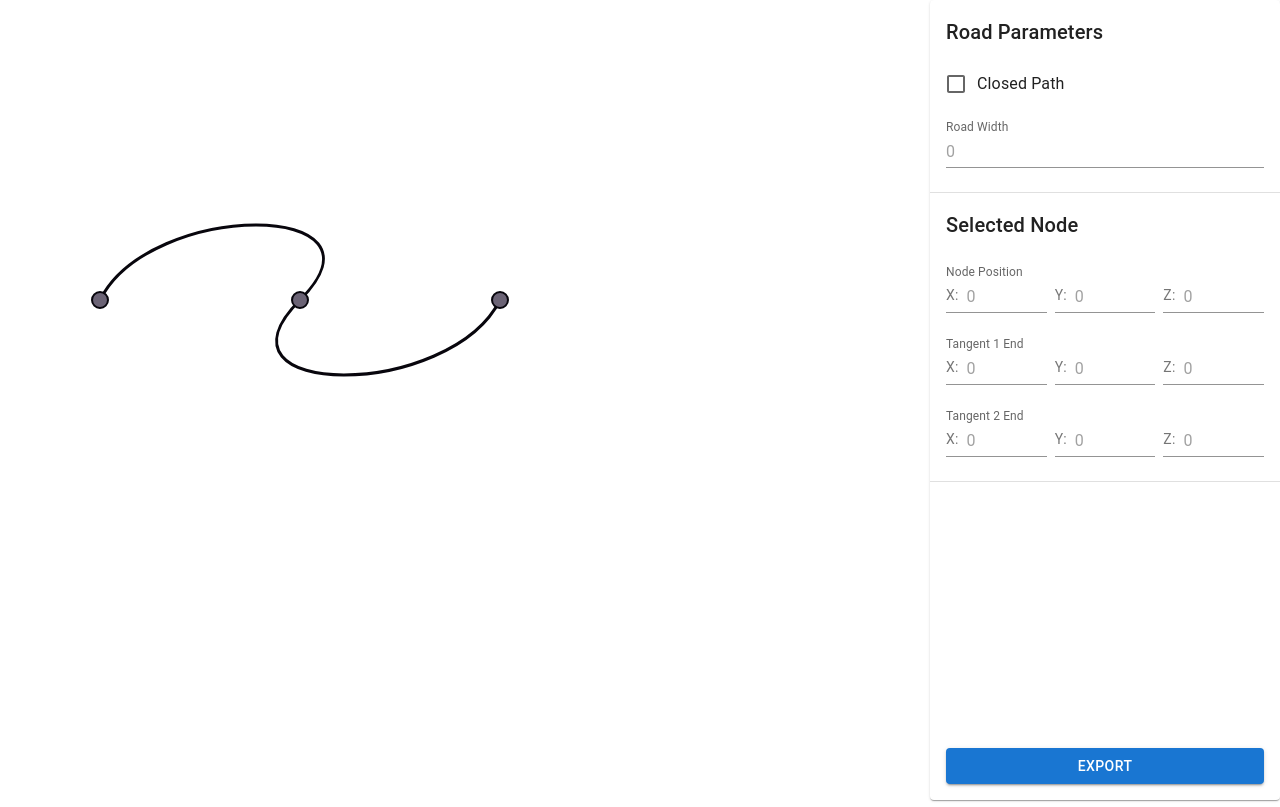
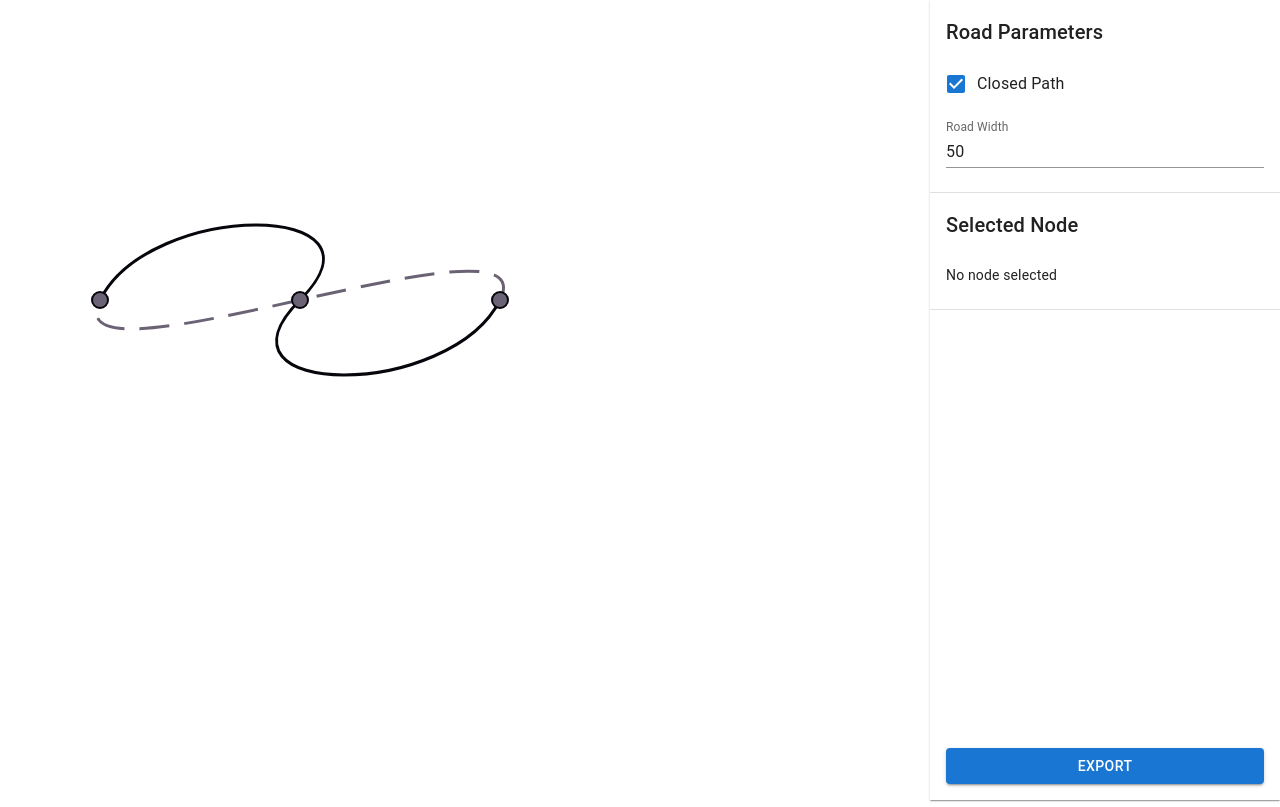
Before and after one commit to Artem-Litkovskyi/spline-road-generator, a React (Vite) app: page / in a window 1280 px wide. Built offline with nearby package versions, Linux system fonts and the light colour scheme.

Commit message:
Link right panel to values. Add path closing. Improve editor focus

```diff
--- a/src/App.tsx
+++ b/src/App.tsx
@@ -48,27 +48,31 @@ function App() {
 
     const [selectedNode, setSelectedNode] = useState<number | null>();
 
+    const [roadWidth, setRoadWidth] = useState<number>(50);
+    const [closedPath, setClosedPath] = useState<boolean>(true);
+
     return (
         <Box sx={{ display: 'flex', height: '100vh' }}>
-            <Paper
-                sx={{ flex: 1 }}
-                elevation={0}
-            >
+            <Box sx={{ flex: 1 }}>
                 <CurveEditor
                     nodes={nodes} updateNode={updateNode} addNode={addNode} removeNode={removeNode}
                     selectedNode={selectedNode} setSelectedNode={setSelectedNode}
+                    closedPath={closedPath}
                 />
-            </Paper>
+            </Box>
 
-            <Paper
-                sx={{ width: 350, display: 'flex', flexDirection: 'column' }}
-                elevation={1}
-            >
-                <RoadParamsSection />
+            <Paper sx={{ width: 350, display: 'flex', flexDirection: 'column' }} elevation={1} square>
+                <RoadParamsSection
+                    closedPath={closedPath} setClosedPath={setClosedPath}
+                    roadWidth={roadWidth} setRoadWidth={setRoadWidth}
+                />
 
                 <Divider />
 
-                <NodeParamsSection />
+                <NodeParamsSection
+                    node={selectedNode == null ? undefined : nodes[selectedNode]}
+                    setNode={selectedNode == null ? undefined : n => updateNode(selectedNode, _ => n)}
+                />
 
                 <Divider />
 
--- a/src/components/NodeParamsSection.tsx
+++ b/src/components/NodeParamsSection.tsx
@@ -1,17 +1,41 @@
 import { Typography } from '@mui/material';
 import { PanelSection } from './MuiWrappers.tsx';
-import { Vec3Input } from './inputs/Vec3Input.tsx';
+import { Vec2Input } from './inputs/Vec2Input.tsx';
+import { type CurveNode2, setCurveNodePosition2, setCurveNodeTangent2 } from '../geometry/curves2.ts';
 
-export function NodeParamsSection() {
+interface NodeParamsSectionProps {
+    node?: CurveNode2;
+    setNode?: (node: CurveNode2) => void;
+}
+
+export function NodeParamsSection({ node, setNode }: NodeParamsSectionProps) {
     return (
         <PanelSection>
             <Typography variant='h6'>Selected Node</Typography>
 
-            <Vec3Input label='Node Position' />
+            {node && setNode ? (
+                <>
+                    <Vec2Input
+                        label='Node Position'
+                        value={node.position}
+                        setValue={v => setNode(setCurveNodePosition2(node, v))}
+                    />
 
-            <Vec3Input label='Tangent 1 End' />
+                    <Vec2Input
+                        label='Tangent 1 End'
+                        value={node.tangentEnd1}
+                        setValue={v => setNode(setCurveNodeTangent2(node, 'tangentEnd1', v))}
+                    />
 
-            <Vec3Input label='Tangent 2 End' />
+                    <Vec2Input
+                        label='Tangent 2 End'
+                        value={node.tangentEnd2}
+                        setValue={v => setNode(setCurveNodeTangent2(node, 'tangentEnd2', v))}
+                    />
+                </>
+            ) : (
+                <Typography variant='body2'>No node selected</Typography>
+            )}
         </PanelSection>
     )
 }
--- a/src/components/RoadParamsSection.tsx
+++ b/src/components/RoadParamsSection.tsx
@@ -2,15 +2,25 @@ import { Checkbox, FormControlLabel, Typography } from '@mui/material';
 import { PanelSection } from './MuiWrappers.tsx';
 import { CustomInput } from './inputs/CustomInput.tsx';
 
-export function RoadParamsSection() {
+interface RoadParamsSectionProps {
+    closedPath: boolean,
+    setClosedPath: (value: boolean) => void,
+    roadWidth: number,
+    setRoadWidth: (value: number) => void,
+}
+
+export function RoadParamsSection(props: RoadParamsSectionProps) {
     return (
         <PanelSection>
             <Typography variant='h6'>Road Parameters</Typography>
 
             <FormControlLabel
+                label='Closed Path'
                 sx={{ p: 0 }}
-                control={<Checkbox />}
-                label='Closed Path'
+                control={<Checkbox
+                    checked={props.closedPath}
+                    onChange={(e) => props.setClosedPath(Boolean(e.target.checked))}
+                />}
             />
 
             <CustomInput
@@ -18,6 +28,8 @@ export function RoadParamsSection() {
                 type='number'
                 placeholder='0'
                 slotProps={{ htmlInput: { min: 1 } }}
+                value={props.roadWidth}
+                onChange={(e) => props.setRoadWidth(Number(e.target.value))}
             />
         </PanelSection>
     )
--- a/src/components/curveEditor/CurveEditor.tsx
+++ b/src/components/curveEditor/CurveEditor.tsx
@@ -1,4 +1,4 @@
-import React, { type Dispatch, type SetStateAction, useEffect, useRef } from 'react';
+import React, { type Dispatch, type SetStateAction } from 'react';
 import { createCurveNode2, type CurveNode2 } from '../../geometry/curves2.ts';
 import { CurvePath } from './CurvePath.tsx';
 import { useHandleDrag } from '../../hooks/useHandleDrag.ts';
@@ -15,11 +15,13 @@ interface CurveEditorProps {
     removeNode: (index: number) => void;
     selectedNode: number | null | undefined;
     setSelectedNode: Dispatch<SetStateAction<number | null | undefined>>;
+    closedPath: boolean;
 }
 
-export function CurveEditor({ nodes, updateNode, addNode, removeNode, selectedNode, setSelectedNode }: CurveEditorProps ) {
-    const svgRef = useRef<SVGSVGElement>(null);
-
+export function CurveEditor(
+    { nodes, updateNode, addNode, removeNode, selectedNode, setSelectedNode, closedPath }: CurveEditorProps
+) {
+    // Drag handling
     const { onHandleDragStart, onHandleDrag, onHandleDragEnd } = useHandleDrag();
 
     const onCanvasDragStart = (e: React.MouseEvent<SVGSVGElement>) => {
@@ -40,8 +42,8 @@ export function CurveEditor({ nodes, updateNode, addNode, removeNode, selectedNo
         onHandleDragStart(createTangentHandle(index, updateNode, 'tangentEnd2', true), e);
     };
 
-    useEffect(() => {
-        const handleKeyDown = (e: KeyboardEvent) => {
+    // Key press handling
+    const handleKeyDown = (e: React.KeyboardEvent<SVGSVGElement>) => {
         if (e.key !== 'Backspace' && e.key !== 'Delete') return;
         if (nodes.length <= 2 || selectedNode == null) return;
 
@@ -51,32 +53,15 @@ export function CurveEditor({ nodes, updateNode, addNode, removeNode, selectedNo
         setSelectedNode(null);
     };
 
-        window.addEventListener('keydown', handleKeyDown);
-
-        return () => {
-            window.removeEventListener('keydown', handleKeyDown);
-        };
-    }, [selectedNode, nodes.length]);
-
-    useEffect(() => {
-        const handleClickOutside = (e: MouseEvent) => {
-            if (!svgRef.current || svgRef.current.contains(e.target as Node)) return;
-
-            setSelectedNode(null);
-        };
-
-        document.addEventListener('mousedown', handleClickOutside);
-
-        return () => {
-            document.removeEventListener('mousedown', handleClickOutside);
-        };
-    }, [setSelectedNode]);
-
     return (
         <svg
-            ref={svgRef}
             className={'curve-editor'}
-            onMouseDown={onCanvasDragStart}
+            tabIndex={0}
+            onKeyDown={handleKeyDown}
+            onMouseDown={(e) => {
+                e.currentTarget.focus();
+                onCanvasDragStart(e);
+            }}
             onMouseMove={onHandleDrag}
             onMouseUp={onHandleDragEnd}
         >
@@ -88,6 +73,14 @@ export function CurveEditor({ nodes, updateNode, addNode, removeNode, selectedNo
                     onMouseDown={(e) => onPathDragStart(i+1, e)}
                 />
             ))}
+
+            {closedPath && (
+                <CurvePath
+                    key={nodes.length - 1}
+                    className={'curve-path closed'}
+                    nodes={[nodes[nodes.length - 1], nodes[0]]}
+                />
+            )}
 
             {nodes.map((node, index) => (
                 <g key={index}>
--- a/src/components/curveEditor/CurvePath.tsx
+++ b/src/components/curveEditor/CurvePath.tsx
@@ -2,19 +2,19 @@ import React from 'react';
 import type { CurveNode2 } from '../../geometry/curves2.ts';
 
 interface CurvePathProps {
+    className?: string;
     nodes: CurveNode2[];
-    className: string;
     onMouseDown?: (e: React.MouseEvent<SVGElement>) => void;
 }
 
-export function CurvePath(props: CurvePathProps) {
+export function CurvePath({ className, nodes, onMouseDown }: CurvePathProps) {
     const commands: string[] = [];
 
-    commands.push(`M ${props.nodes[0].position.x},${props.nodes[0].position.y}`);
+    commands.push(`M ${nodes[0].position.x},${nodes[0].position.y}`);
 
-    for (let i = 0; i < props.nodes.length - 1; i++) {
-        const n0 = props.nodes[i];
-        const n1 = props.nodes[i + 1];
+    for (let i = 0; i < nodes.length - 1; i++) {
+        const n0 = nodes[i];
+        const n1 = nodes[i + 1];
 
         commands.push(
             `C ${n0.tangentEnd2.x},${n0.tangentEnd2.y}
@@ -28,10 +28,10 @@ export function CurvePath(props: CurvePathProps) {
     return (
         <path
             d={d}
-            className={props.className}
+            className={className}
             onMouseDown={(e) => {
                 e.stopPropagation();
-                props.onMouseDown?.(e);
+                onMouseDown?.(e);
             }}
         />
     )
--- a/src/components/inputs/CoordinateInput.tsx
+++ b/src/components/inputs/CoordinateInput.tsx
@@ -2,13 +2,17 @@ import { InputAdornment, TextField, Typography } from '@mui/material';
 
 interface CoordinateInputProps {
     label?: string;
+    value: number;
+    setValue: (value: number) => void;
 }
 
-export function CoordinateInput({ label }: CoordinateInputProps) {
+export function CoordinateInput({ label, value, setValue }: CoordinateInputProps) {
     return (
         <TextField
             type='number'
             placeholder='0'
+            value={value}
+            onChange={(e) => setValue(Number(e.target.value))}
             slotProps={{
                 input: {
                     startAdornment: (
--- /dev/null
+++ b/src/components/inputs/Vec2Input.tsx
@@ -0,0 +1,23 @@
+import { FormGroup, FormLabel } from '@mui/material';
+import { HorizontalInputBox } from '../MuiWrappers.tsx';
+import { CoordinateInput } from './CoordinateInput.tsx';
+import type { Vec2 } from '../../geometry/vec2.ts';
+
+interface Vec2InputProps {
+    label?: string;
+    value: Vec2;
+    setValue: (value: Vec2) => void;
+}
+
+export function Vec2Input({ label, value, setValue }: Vec2InputProps) {
+    return (
+        <FormGroup>
+            <FormLabel className='inputLabel'>{label}</FormLabel>
+
+            <HorizontalInputBox>
+                <CoordinateInput label={'X:'} value={value.x} setValue={x => setValue({...value, x: x})} />
+                <CoordinateInput label={'Y:'} value={value.y} setValue={y => setValue({...value, y: y})} />
+            </HorizontalInputBox>
+        </FormGroup>
+    )
+}
--- a/src/components/inputs/Vec3Input.tsx
+++ /dev/null
@@ -1,21 +0,0 @@
-import { FormGroup, FormLabel } from '@mui/material';
-import { HorizontalInputBox } from '../MuiWrappers.tsx';
-import { CoordinateInput } from './CoordinateInput.tsx';
-
-interface Vec3InputProps {
-    label?: string;
-}
-
-export function Vec3Input({ label }: Vec3InputProps) {
-    return (
-        <FormGroup>
-            <FormLabel className='inputLabel'>{label}</FormLabel>
-
-            <HorizontalInputBox>
-                <CoordinateInput label={'X:'} />
-                <CoordinateInput label={'Y:'} />
-                <CoordinateInput label={'Z:'} />
-            </HorizontalInputBox>
-        </FormGroup>
-    )
-}
--- a/src/geometry/curves2.ts
+++ b/src/geometry/curves2.ts
@@ -11,6 +11,19 @@ export function createCurveNode2(x: number, y: number): CurveNode2 {
         position: { x: x, y: y },
         tangentEnd1: { x: x, y: y },
         tangentEnd2: { x: x, y: y },
+    };
+}
+
+export function setCurveNodePosition2(
+    node: CurveNode2,
+    positionValue: Vec2,
+): CurveNode2 {
+    const delta = diff2(positionValue, node.position);
+
+    return {
+        position: positionValue,
+        tangentEnd1: add2(node.tangentEnd1, delta),
+        tangentEnd2: add2(node.tangentEnd2, delta),
     };
 }
 
--- a/src/hooks/useHandleDrag.ts
+++ b/src/hooks/useHandleDrag.ts
@@ -1,4 +1,4 @@
-import { useState } from 'react';
+import React, { useState } from 'react';
 import type { Vec2 } from '../geometry/vec2.ts';
 import type { DragContext, Handle } from '../handles/Handle.ts';
 import { getRootSVG, getSVGPoint } from '../utils/svg.ts';
--- a/src/index.css
+++ b/src/index.css
@@ -28,6 +28,11 @@ body {
   stroke-width: 3;
 }
 
+.curve-path.closed {
+  stroke: var(--node);
+  stroke-dasharray: 30, 15;
+}
+
 .node-handle {
   fill: var(--node);
   stroke: var(--curve);
--- a/src/theme/index.ts
+++ b/src/theme/index.ts
@@ -30,8 +30,8 @@ export const theme = createTheme({
         MuiCheckbox: {
             styleOverrides: {
                 root: {
-                    paddingTop: 0,
-                    paddingBottom: 0,
+                    marginTop: -9,
+                    marginBottom: -9,
                 },
             },
         },
```
Lines whose indentation alone changed are shown as unchanged.
